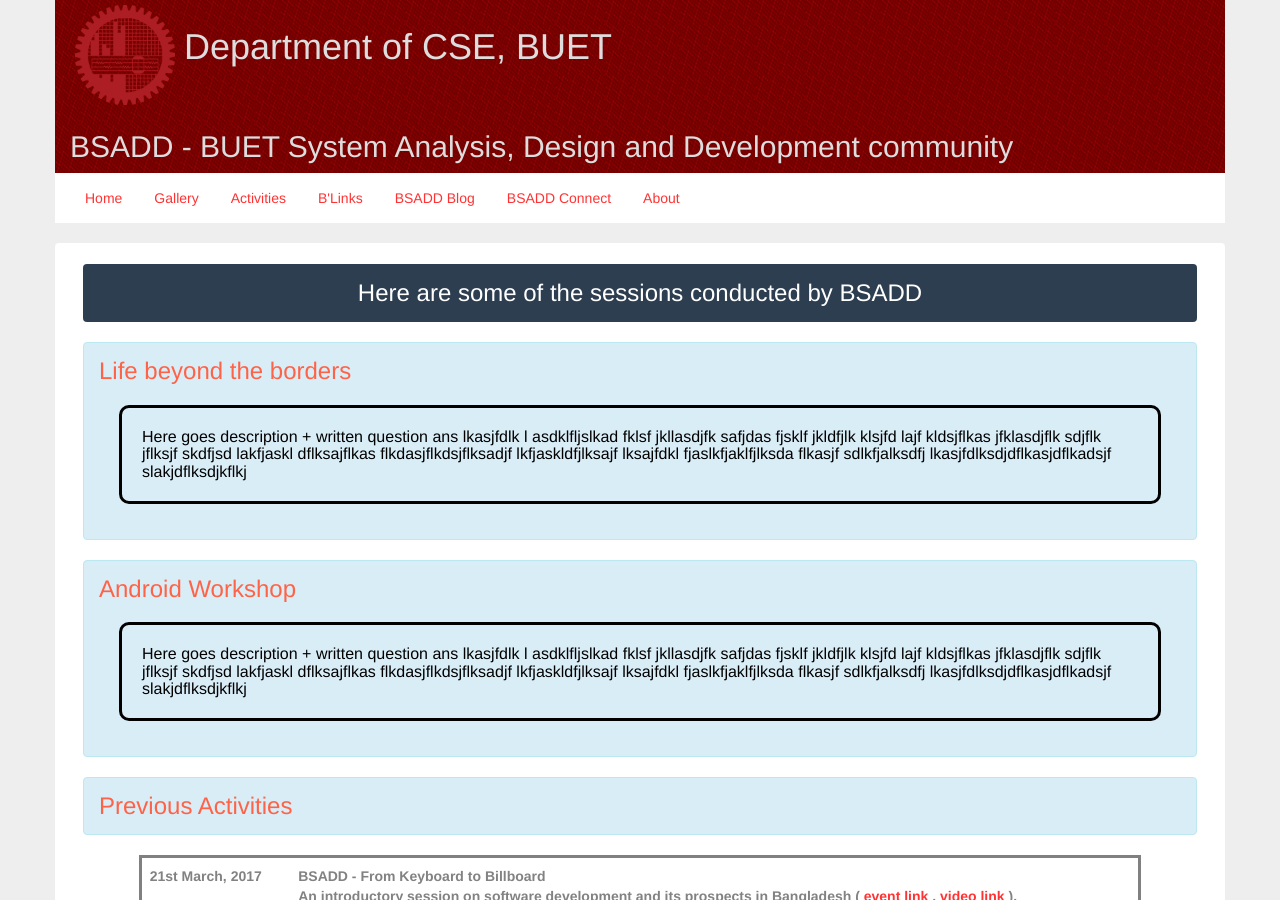
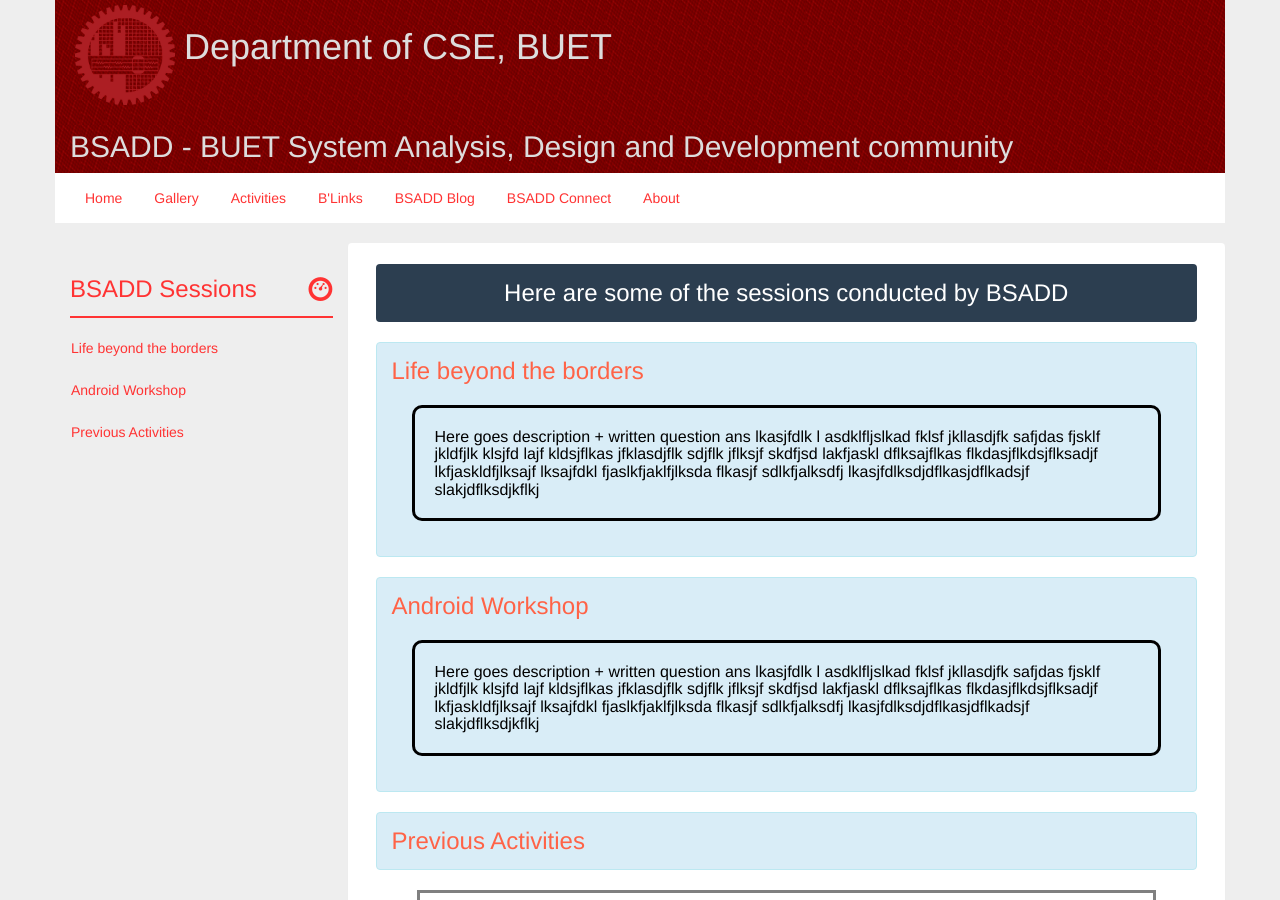
Before and after one commit to bsadd/bsadd.github.io, a Jekyll site: the page built from activitiesByCategory.html, in a window 1280 px wide and 900 px high. Built offline with Jekyll 4.4.1, drawn with Linux system fonts in a browser that asks for light colours.

Commit message:
side_bar added

```diff
--- a/activitiesByCategory.html
+++ b/activitiesByCategory.html
@@ -17,7 +17,7 @@
 
     <div class="container">
         <div class="row">
-            <!-- <div class="col-sm-3">
+            <div class="col-sm-3">
                 <div id="sidebar">
                     <ul id="nav-items" class="nav nav-stacked">
                         <li>
@@ -28,13 +28,14 @@
                         {% for category in site.data.activitiesByCategory %}
                         <li><a href="#{{ category.category }}">{{ category.side_bar_name }}</a></li>
                         {% endfor %}
+                        <li><a href="#prev_activities">Previous Activities </a></li>
 
                     </ul>
                 </div>
-            </div> -->
+            </div>
 
 
-            <div class="col-sm-12 panel content-panel">
+            <div class="col-sm-9 panel content-panel">
 
 
                 <p class="alert  text-center h3" style="background-color: rgb(44, 62, 80) ;color:white">Here are some of
@@ -60,7 +61,7 @@
                 {% endfor %}
 
 
-                <div id="{{   category.category  }}" class="alert alert-info h3"><span style="color: tomato;">Previous
+                <div id="prev_activities" class="alert alert-info h3"><span style="color: tomato;">Previous
                         Activities </span>
                 </div>
                 <div style="display: flex; justify-content: center;">
```
